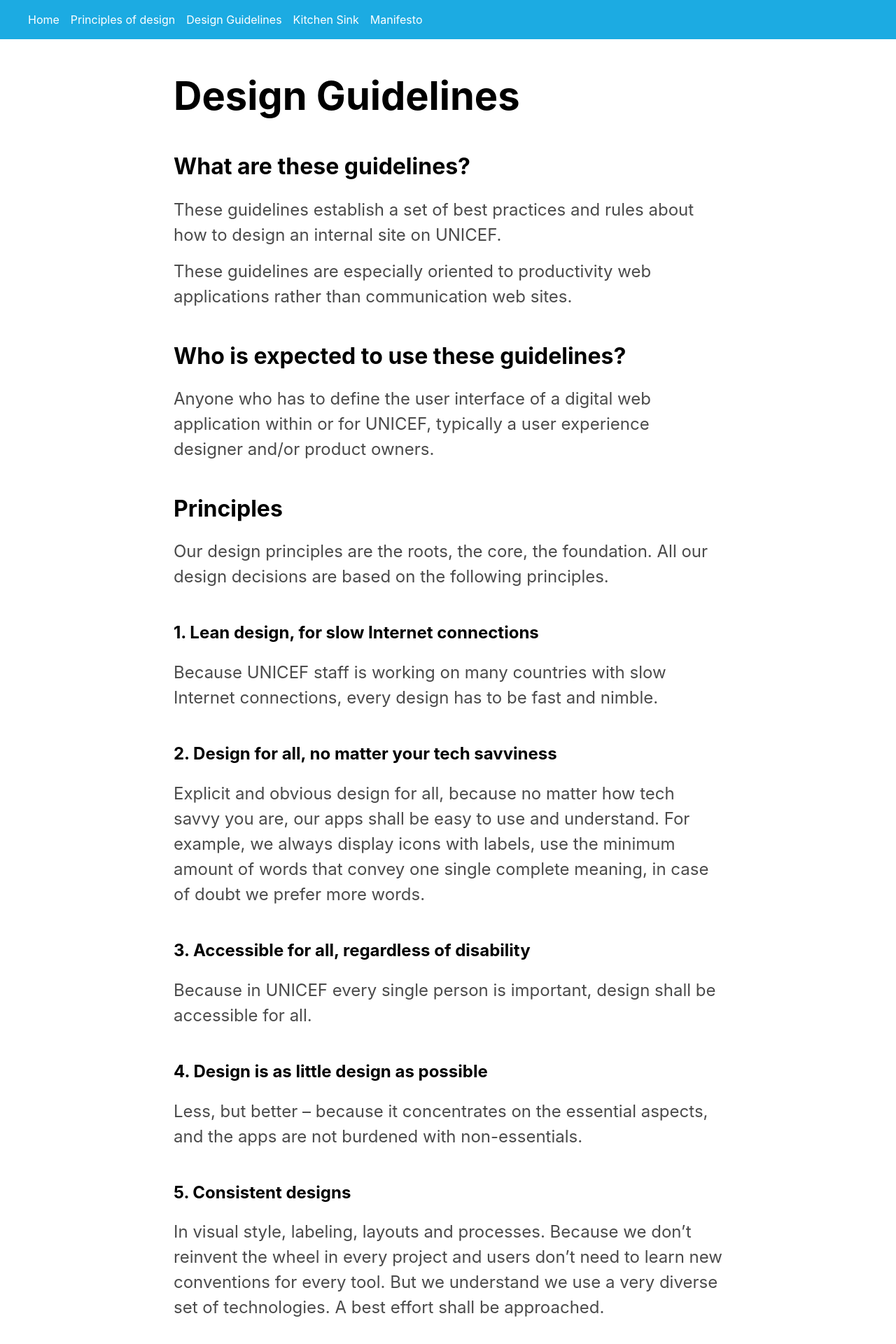
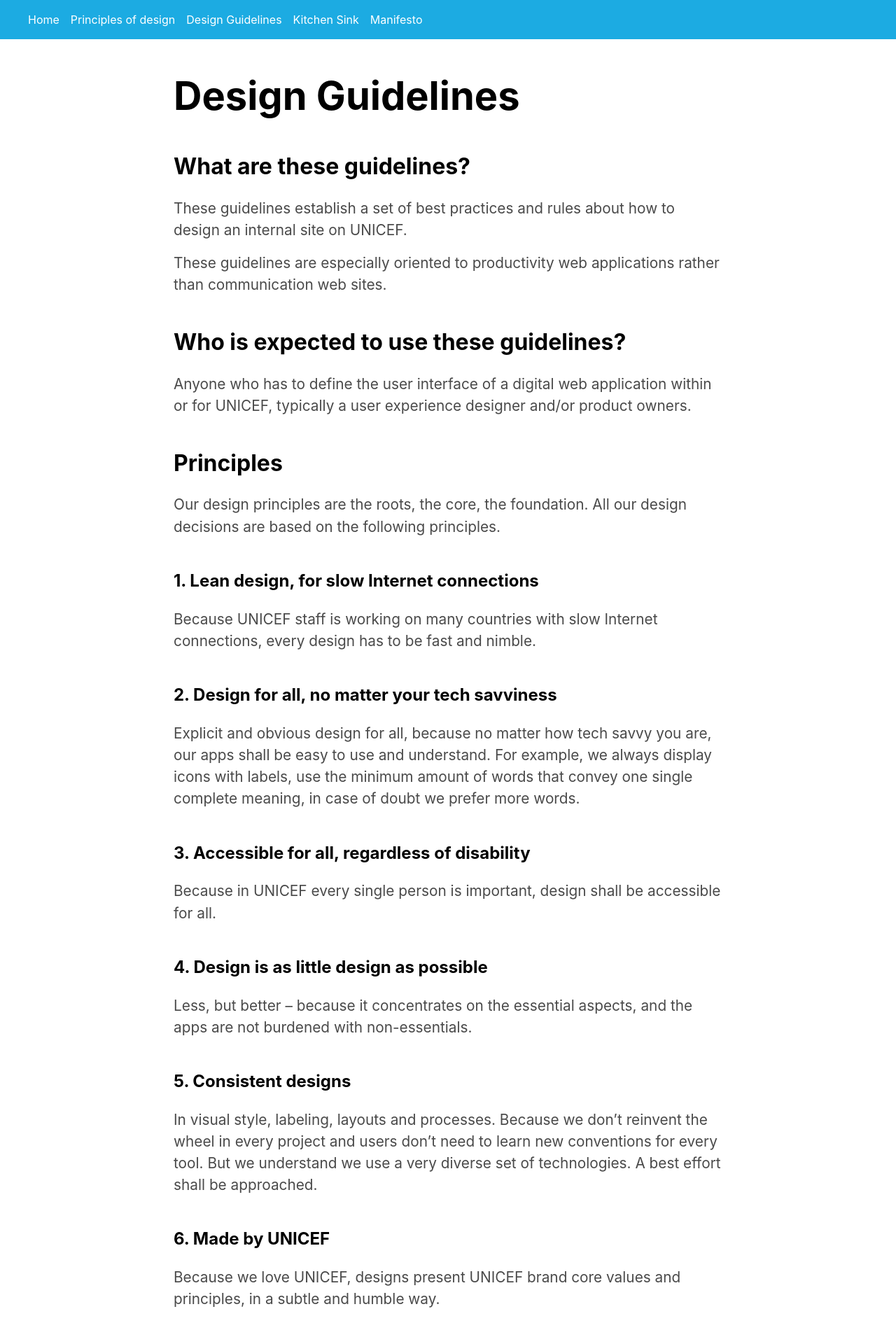
Before and after one commit to unicef/design-system, a Jekyll site: the page built from guidelines.md, in a window 1280 px wide. Shown: the top 1920 px of the page at 70% size. Built offline with Jekyll 4.4.1, drawn with Linux system fonts in a browser that asks for light colours.

Commit message:
decreased docs font size to ~21px and added ordered list to have this font size.

```diff
--- a/assets/scss/doc.scss
+++ b/assets/scss/doc.scss
@@ -29,8 +29,8 @@
   margin-bottom: 1.5rem;
   font-weight: bold;
 }
-.container > p, .container > ul > li {
-  font-size: 1.5rem;
+.container > p, .container > ul > li, .container > ol > li {
+  font-size: 1.3rem;
 }
 
 .highlight {
--- a/dist/css/doc.css
+++ b/dist/css/doc.css
@@ -14,15 +14,14 @@
   margin-bottom: 1.5rem;
   font-weight: bold; }
 
-.container > p, .container > ul > li {
-  font-size: 1.5rem; }
+.container > p, .container > ul > li, .container > ol > li {
+  font-size: 1.3rem; }
 
 .highlight {
   padding: 1em;
   background-color: #E0E0E0; }
 
 div.doc-example {
-  background-color: #FAFAFC;
   padding: 24px;
   border-radius: 2px;
   border: 1px solid #DDD;
```
Also changed, not shown: 1 other file.
